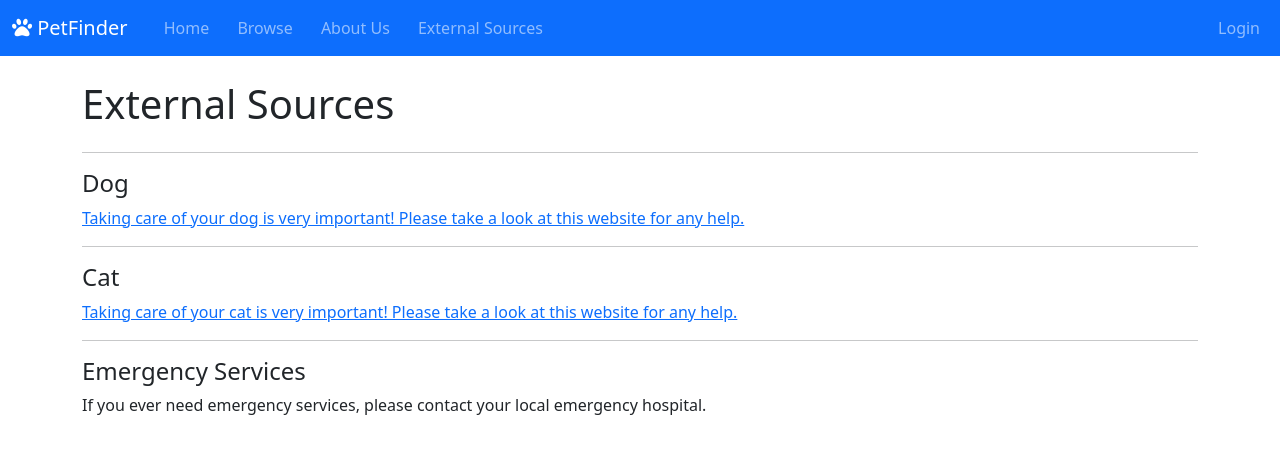
After one commit to ShailPatell/final-project-itsc3155, a Flask app: page /external-sources in a window 1280 px wide. The commit adds this page. Shown: the top 454 px of the page. Run offline with Flask 2, Linux system fonts and the light colour scheme.

Commit message:
External Sources

```diff
--- a/app.py
+++ b/app.py
@@ -147,3 +147,8 @@ def reguser():
 
     created_user = pet_repository_singleton.create_user(user_username, hashed_password, first_name, last_name, user_age, user_gender, user_email_address)
     return redirect(f'/browse')
+
+@app.route("/external-sources")
+def external_sources():
+    # ToDo:  Find a better way check for user being logged in
+    return render_template('external-sources.html')
--- a/templates/_layout.html
+++ b/templates/_layout.html
@@ -42,6 +42,9 @@
               <li class="nav-item">
                 <a class="nav-link{% if faq_link %} active{% endif %}" aria-current="page" href="/faq">&ensp; About Us</a>
               </li>
+              <li class="nav-item">
+                <a class="nav-link{% if faq_link %} active{% endif %}" aria-current="page" href="/external-sources">&ensp; External Sources</a>
+              </li>
               {% if session['user'] is defined %}
                 <li class="nav-item">
                   <a class="nav-link{% if post_link %} active{% endif %}" aria-current="page" href="/petpost">&ensp; Post
--- /dev/null
+++ b/templates/external-sources.html
@@ -0,0 +1,21 @@
+{% extends '_layout.html' %} {% block body %}
+<div class="container">
+	<br />
+	<h1>External Sources</h1>
+	<div class="row">
+		<div class="col">
+            <hr>
+            <h4>Dog</h4>
+            <a href="https://www.hillspet.com/dog-care/routine-care?cq_src=google_ads&cq_cmp=11419507370&cq_con=108583279821&cq_term=how%20to%20take%20care%20of%20a%20dog&cq_med=&cq_plac=&cq_net=g&cq_plt=gp&gclid=CjwKCAjwsJ6TBhAIEiwAfl4TWMCtl9zGOnbqt8DJhb5T1l8fpUsZ9V1reaZ84er5LAfiThxpUJBPEBoCgYcQAvD_BwE&gclsrc=aw.ds">
+            Taking care of your dog is very important! Please take a look at this website for any help.</a>
+            <hr>
+            <h4>Cat</h4>
+            <a href="https://www.hillspet.com/cat-care/routine-care?cq_src=google_ads&cq_cmp=11419507178&cq_con=112112921415&cq_term=caring%20for%20a%20cat&cq_med=&cq_plac=&cq_net=g&cq_plt=gp&gclid=CjwKCAjwsJ6TBhAIEiwAfl4TWC2Naa_jwzTlNgrGPtoRgHFVQwxWaG5EiXYlELU9B8TKcJf78JKN2BoCqPIQAvD_BwE&gclsrc=aw.ds">
+            Taking care of your cat is very important! Please take a look at this website for any help.</a>
+            <hr>
+            <h4>Emergency Services</h4>
+            <p>If you ever need emergency services, please contact your local emergency hospital.</p>
+		</div>
+	</div>
+</div>
+{% endblock %}
```
